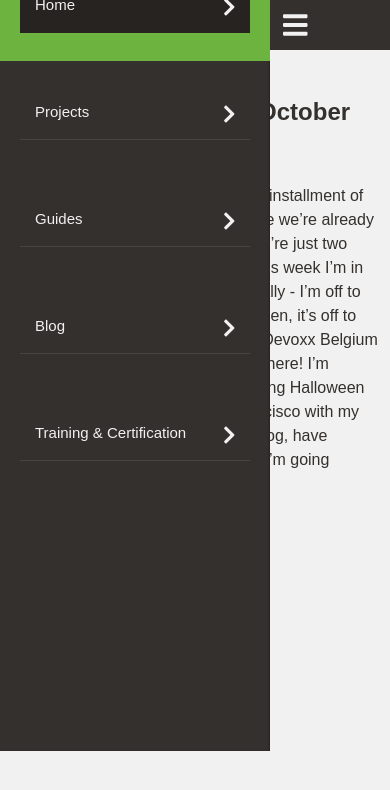
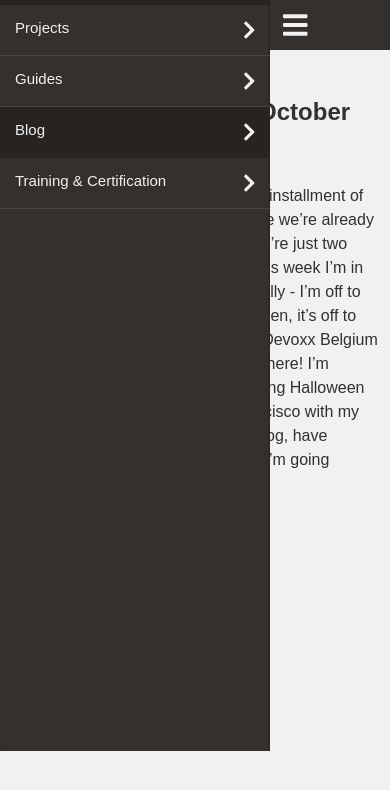
Before and after one commit to EnderKir/SunmaitReact, a React (Create React App) app: page /blog in a window 390 px wide. Both pictures are taken after a click on the element 25 px from the left and 25 px from the top of the page. Shown: the top 790 px of the page. Built offline with nearby package versions, Linux system fonts and the light colour scheme.

Commit message:
add activeClass to mobileMenu

```diff
--- a/src/components/mobileMenu/MobileMenu.js
+++ b/src/components/mobileMenu/MobileMenu.js
@@ -1,16 +1,37 @@
 import React from "react";
-import { MobileNavLink } from "../mobileNavLink/MobileNavLink";
+import { NavLink } from "react-router-dom";
 import { MobileNavSearch } from "../mobileNavSearch/MobileNavSearch";
-import "./mobileMenu.css"
+import { FontAwesomeIcon } from "@fortawesome/react-fontawesome";
+import { faChevronRight } from "@fortawesome/free-solid-svg-icons";
+import "./mobileMenu.css";
 export function MobileMenu() {
   return (
     <div className="mobile-navigation" id="mobile-navigation">
       <MobileNavSearch />
-      <MobileNavLink inner="Home" path="/home"/>
-      <MobileNavLink inner="Projects" path='/projects'/>
-      <MobileNavLink inner="Guides" path='/guides'/>
-      <MobileNavLink inner="Blog" path='/blog'/>
-      <MobileNavLink inner="Training &amp; Certification" path="/trainingAndCertifation"/>
+      <NavLink to="/home" className="navbar-link" activeClassName="active">
+        Home
+        <FontAwesomeIcon icon={faChevronRight} size="lg" color="" />
+      </NavLink>
+      <NavLink to="/projects" className="navbar-link" activeClassName="active">
+        Projects
+        <FontAwesomeIcon icon={faChevronRight} size="lg" color="" />
+      </NavLink>
+      <NavLink to="/guides" className="navbar-link" activeClassName="active">
+        Guides
+        <FontAwesomeIcon icon={faChevronRight} size="lg" color="" />
+      </NavLink>
+      <NavLink to="/blog" className="navbar-link" activeClassName="active">
+        Blog
+        <FontAwesomeIcon icon={faChevronRight} size="lg" color="" />
+      </NavLink>
+      <NavLink
+        to="/trainingAndCertifation"
+        className="navbar-link"
+        activeClassName="active"
+      >
+        Training &amp; Certification
+        <FontAwesomeIcon icon={faChevronRight} size="lg" color="" />
+      </NavLink>
     </div>
   );
 }
--- a/src/components/mobileMenu/mobileMenu.css
+++ b/src/components/mobileMenu/mobileMenu.css
@@ -10,7 +10,7 @@
   flex-direction: column;
   color: #fff;
 }
-.mobile-navigation .navbar-link a {
+.mobile-navigation .navbar-link {
   border-bottom: 1px solid #474441;
   color: #f1f1f1;
   display: flex;
@@ -22,11 +22,11 @@
   line-height: 15px;
   text-transform: none;
 }
-.mobile-navigation .navbar-link.active a {
+.mobile-navigation .navbar-link.active  {
   border-bottom: 1px solid transparent;
   background-color: #262321;
 }
-.mobile-navigation .navbar-link:hover a {
+.mobile-navigation .navbar-link:hover  {
   border-bottom: 1px solid transparent;
   background-color: #262321;
 }
--- a/src/components/mobileNavLink/MobileNavLink.js
+++ /dev/null
@@ -1,14 +0,0 @@
-import React from "react";
-import { FontAwesomeIcon } from "@fortawesome/react-fontawesome";
-import { faChevronRight } from "@fortawesome/free-solid-svg-icons";
-import { Link } from "react-router-dom";
-export function MobileNavLink(props) {
-  return (
-    <div className="navbar-link">
-      <Link to={props.path}>
-        {props.inner}
-        <FontAwesomeIcon icon={faChevronRight} size="lg" color="" />
-      </Link>
-    </div>
-  );
-}
```
